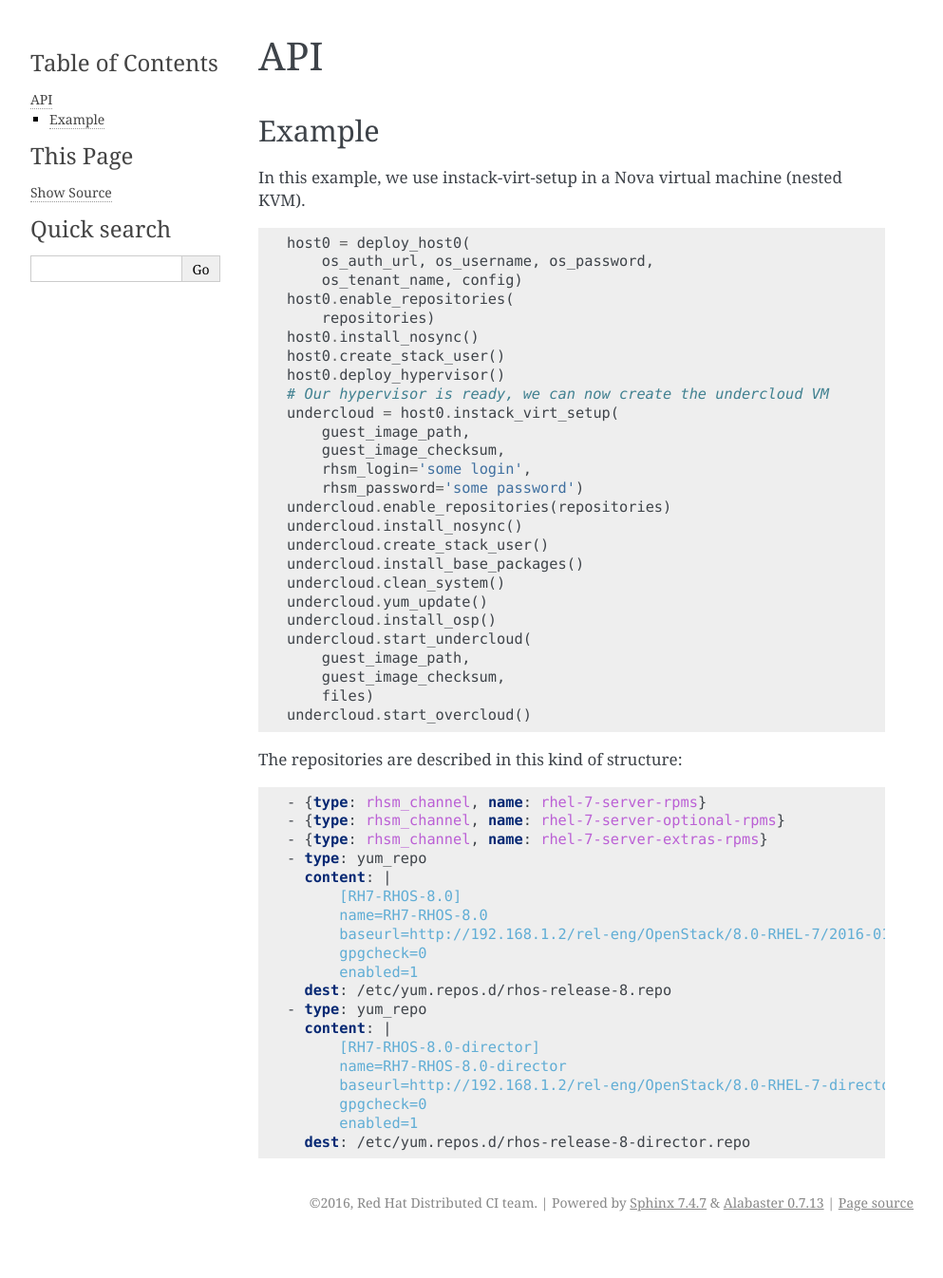
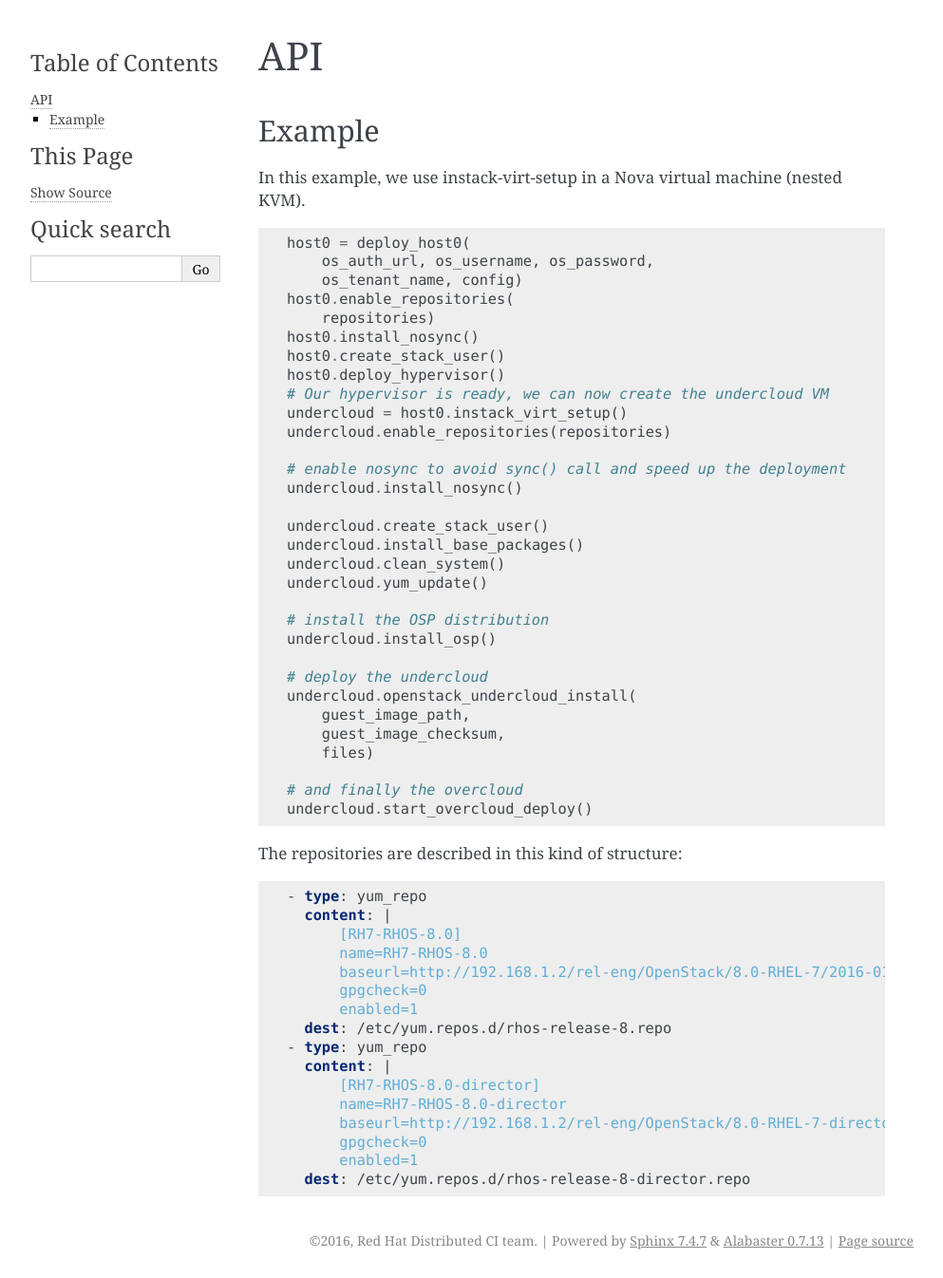
Before and after one commit to redhat-openstack/python-tripleo-helper, a Sphinx documentation site: the page built from doc/source/examples.rst, in a window 1280 px wide. Shown: the whole page at 95% size, without its empty margins (148-1141 px from the left). Built offline with Sphinx 7.4.7, drawn with Linux system fonts in a browser that asks for light colours; pages that are not in the unit, such as notebooks, are missing from menus; before the commit the page ends 1306 px from its top, so only the background shows below that.

Commit message:
doc: refresh the example
Change-Id: I67a0c6bd2b435d3ce3939a28012e737bf03ee8fd

```diff
--- a/doc/source/examples.rst
+++ b/doc/source/examples.rst
@@ -20,32 +20,34 @@ In this example, we use instack-virt-setup in a Nova virtual machine
     host0.create_stack_user()
     host0.deploy_hypervisor()
     # Our hypervisor is ready, we can now create the undercloud VM
-    undercloud = host0.instack_virt_setup(
-        guest_image_path,
-        guest_image_checksum,
-        rhsm_login='some login',
-        rhsm_password='some password')
+    undercloud = host0.instack_virt_setup()
     undercloud.enable_repositories(repositories)
+
+    # enable nosync to avoid sync() call and speed up the deployment
     undercloud.install_nosync()
+
     undercloud.create_stack_user()
     undercloud.install_base_packages()
     undercloud.clean_system()
     undercloud.yum_update()
+
+    # install the OSP distribution
     undercloud.install_osp()
-    undercloud.start_undercloud(
+
+    # deploy the undercloud
+    undercloud.openstack_undercloud_install(
         guest_image_path,
         guest_image_checksum,
         files)
-    undercloud.start_overcloud()
+
+    # and finally the overcloud
+    undercloud.start_overcloud_deploy()
 
 
 The repositories are described in this kind of structure:
 
 .. code-block:: YAML
 
-    - {type: rhsm_channel, name: rhel-7-server-rpms}
-    - {type: rhsm_channel, name: rhel-7-server-optional-rpms}
-    - {type: rhsm_channel, name: rhel-7-server-extras-rpms}
     - type: yum_repo
       content: |
           [RH7-RHOS-8.0]
```
